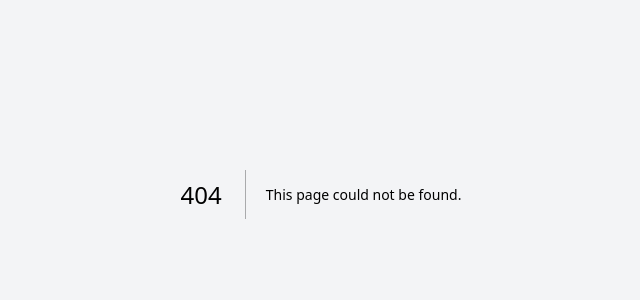
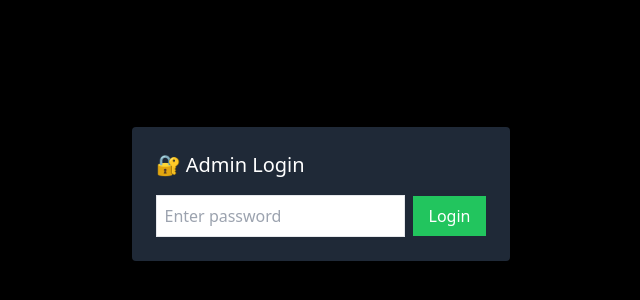
Before and after one commit to SIDHIMUSIC/Rentweb, a Next.js app: page /login in a window 1280 px wide. Before the commit this address had no page. Shown: the part 206-506 px from the top of the page, without its empty margins (319-959 px from the left). Built offline with nearby package versions, Linux system fonts and the light colour scheme.

Commit message:
Create page.js

```diff
--- /dev/null
+++ b/app/login/page.js
@@ -0,0 +1,54 @@
+"use client";
+
+import { useState } from "react";
+import { useRouter } from "next/navigation";
+
+export default function Login() {
+  const [password, setPassword] = useState("");
+  const router = useRouter();
+
+  const handleLogin = async () => {
+    const res = await fetch("/api/login", {
+      method: "POST",
+      headers: {
+        "Content-Type": "application/json",
+      },
+      body: JSON.stringify({ password }),
+    });
+
+    const data = await res.json();
+
+    if (data.success) {
+      localStorage.setItem("isAdmin", "true");
+      router.push("/");
+    } else {
+      alert("Wrong password ❌");
+    }
+  };
+
+  return (
+    <div className="flex h-screen justify-center items-center bg-black text-white">
+
+      <div className="bg-gray-800 p-6 rounded shadow">
+
+        <h2 className="text-xl mb-4">🔐 Admin Login</h2>
+
+        <input
+          type="password"
+          placeholder="Enter password"
+          className="border p-2 text-black"
+          onChange={(e) => setPassword(e.target.value)}
+        />
+
+        <button
+          onClick={handleLogin}
+          className="bg-green-500 px-4 py-2 ml-2"
+        >
+          Login
+        </button>
+
+      </div>
+
+    </div>
+  );
+}
```
